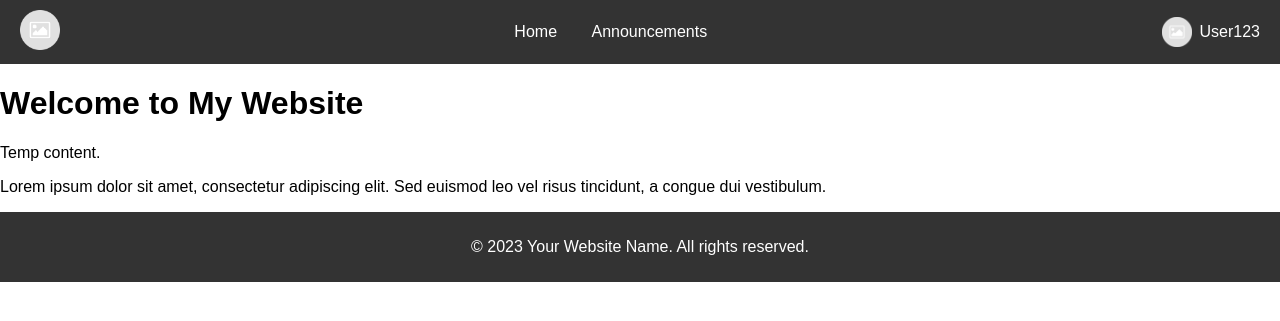
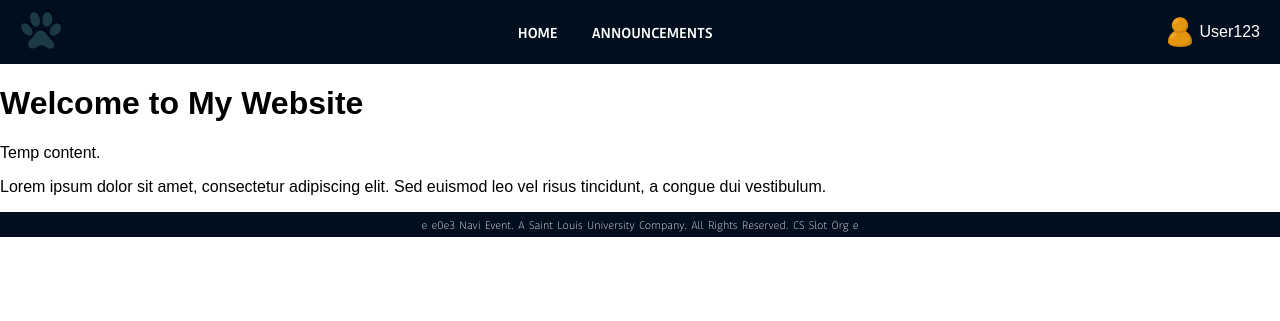
Before and after one commit to kaizercyn/NavEnt, a PHP site: page /html/home.html in a window 1280 px wide. Shown: the top 321 px of the page. Run offline with PHP 8.4, Linux system fonts and the light colour scheme.

Commit message:
basic structure for home page

```diff
--- a/css/home.css
+++ b/css/home.css
@@ -1,12 +1,29 @@
+@font-face {
+    font-family: 'JaliLatin Medium';
+    src: url('../res/fonts/JaliLatin/JaliLatin-Medium.woff2') format('woff2'),
+         url('../res/fonts/JaliLatin/JaliLatin-Medium.woff') format('woff');
+    font-weight: normal;
+    font-style: normal;
+}
+
+@font-face {
+    font-family: 'JaliLatin ExtraLight';
+    src: url('../res/fonts/JaliLatin/JaliLatin-ExtraLight.woff2') format('woff2'),
+         url('../res/fonts/JaliLatin/JaliLatin-ExtraLight.woff') format('woff');
+    font-weight: normal;
+    font-style: normal;
+}
+
 body {
     margin: 0;
     font-family: Arial, sans-serif;
 }
 
 header {
-    background-color: #333;
-    color: white;
+    background-color: #000e1e;
+    color: #F1F1F1;
     padding: 10px 20px;
+
 }
 
 nav {
@@ -23,10 +40,23 @@ nav {
     color: white;
     text-decoration: none;
     margin: 0 15px;
+    font-family: 'JaliLatin Medium', sans-serif;
+    position: relative
 }
 
-.nav-links a:hover {
-    text-decoration: underline;
+.nav-links a::before {
+    content: '';
+    position: absolute;
+    bottom: 0;
+    left: 0;
+    width: 0;
+    height: 2px;
+    background-color: #e4970e;
+    transition: width 0.5s;
+}
+
+.nav-links a:hover::before {
+    width: 100%;
 }
 
 .user-info a {
@@ -45,9 +75,17 @@ nav {
     margin-right: 8px;
 }
 
-footer {
-    background-color: #333;
-    color: white;
-    padding: 10px 20px;
+footer{
+    position: relative;
+    width: auto;
+    color: #F1F1F1;
+    font-family: 'JaliLatin ExtraLight', sans-serif;
+    font-size: 12px;
     text-align: center;
+    word-spacing: 2px;
 }
+
+.footer-bottom{
+    background: #000e1e;
+    padding: 5px 0;
+}
--- a/html/home.html
+++ b/html/home.html
@@ -10,15 +10,15 @@
     <header>
         <nav>
             <div class="logo">
-                <img src="..\resources\temp.png" alt="Logo">
+                <img src="../res/imgs/navi-event-logo.png" alt="Logo">
             </div>
             <div class="nav-links">
-                <a href="..\html\home.html">Home</a>
-                <a href="..\html\announcement.html">Announcements</a>
+                <a href="..\html\home.html">HOME</a>
+                <a href="..\html\announcement.html">ANNOUNCEMENTS</a>
             </div>
             <div class="user-info">
                 <a href="..\html\user.html">
-                    <img src="..\resources\temp.png" alt="User Avatar">
+                    <img src="../res/imgs/prof_placeholder.png" alt="User Avatar">
                     <span>User123</span>
                 </a>
             </div>
@@ -30,7 +30,9 @@
         <p>Lorem ipsum dolor sit amet, consectetur adipiscing elit. Sed euismod leo vel risus tincidunt, a congue dui vestibulum.</p>
     </main>
     <footer>
-        <p>&copy; 2023 Your Website Name. All rights reserved.</p>
+        <div class="footer-bottom">
+            © 2023 Navi Event. A Saint Louis University Company. All Rights Reserved. CS Slot Org ™
+        </div>
     </footer>
 </body>
 </html>
```
Also changed, not shown: res/fonts/JaliLatin/JaliLatin-ExtraLight.woff (added), res/fonts/JaliLatin/JaliLatin-ExtraLight.woff2 (added), res/fonts/JaliLatin/JaliLatin-Medium.woff (added), res/fonts/JaliLatin/JaliLatin-Medium.woff2 (added), res/imgs/navi-event-logo.png (added), res/imgs/prof_placeholder.png (added), resources/temp.png (deleted), 4 other files.
